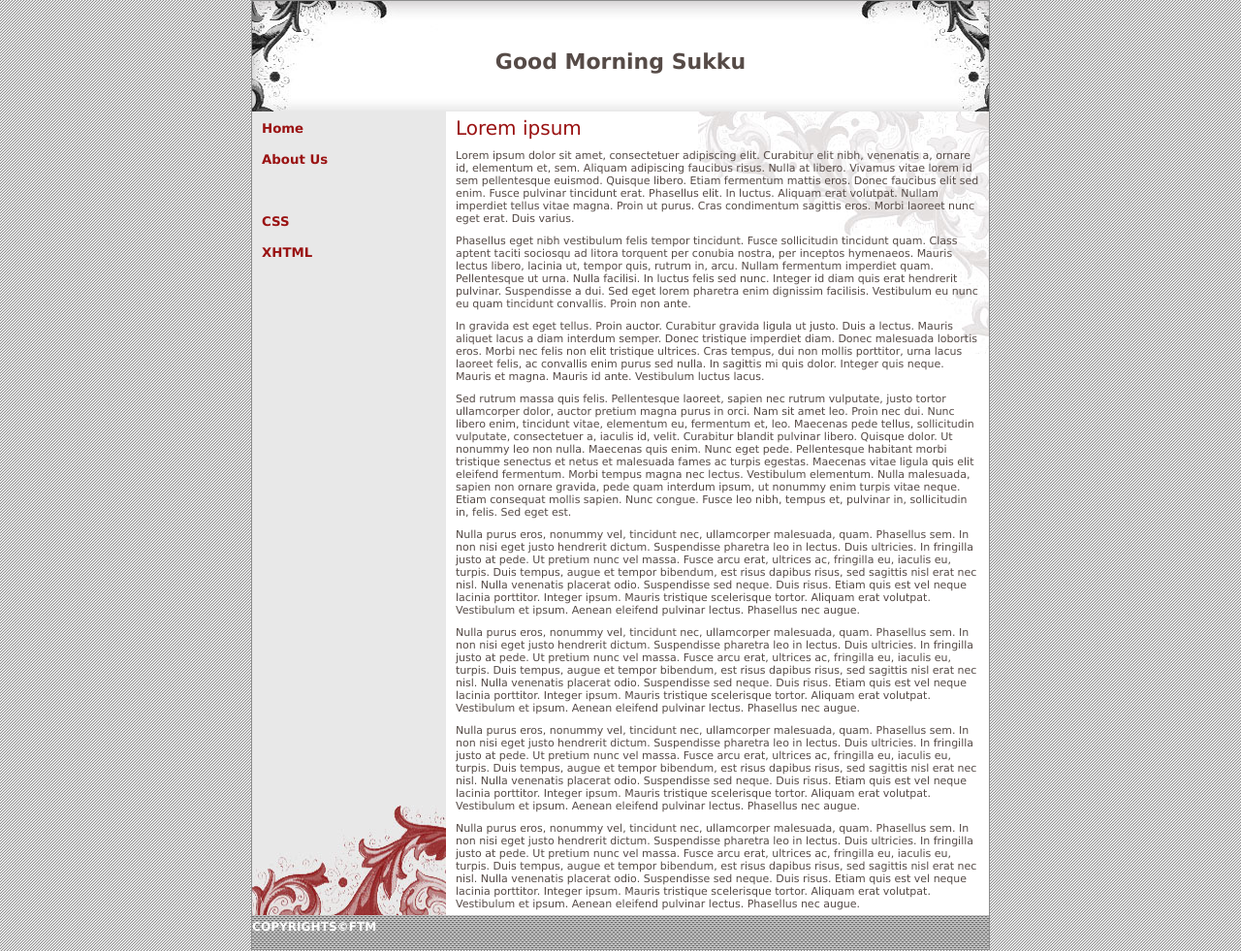
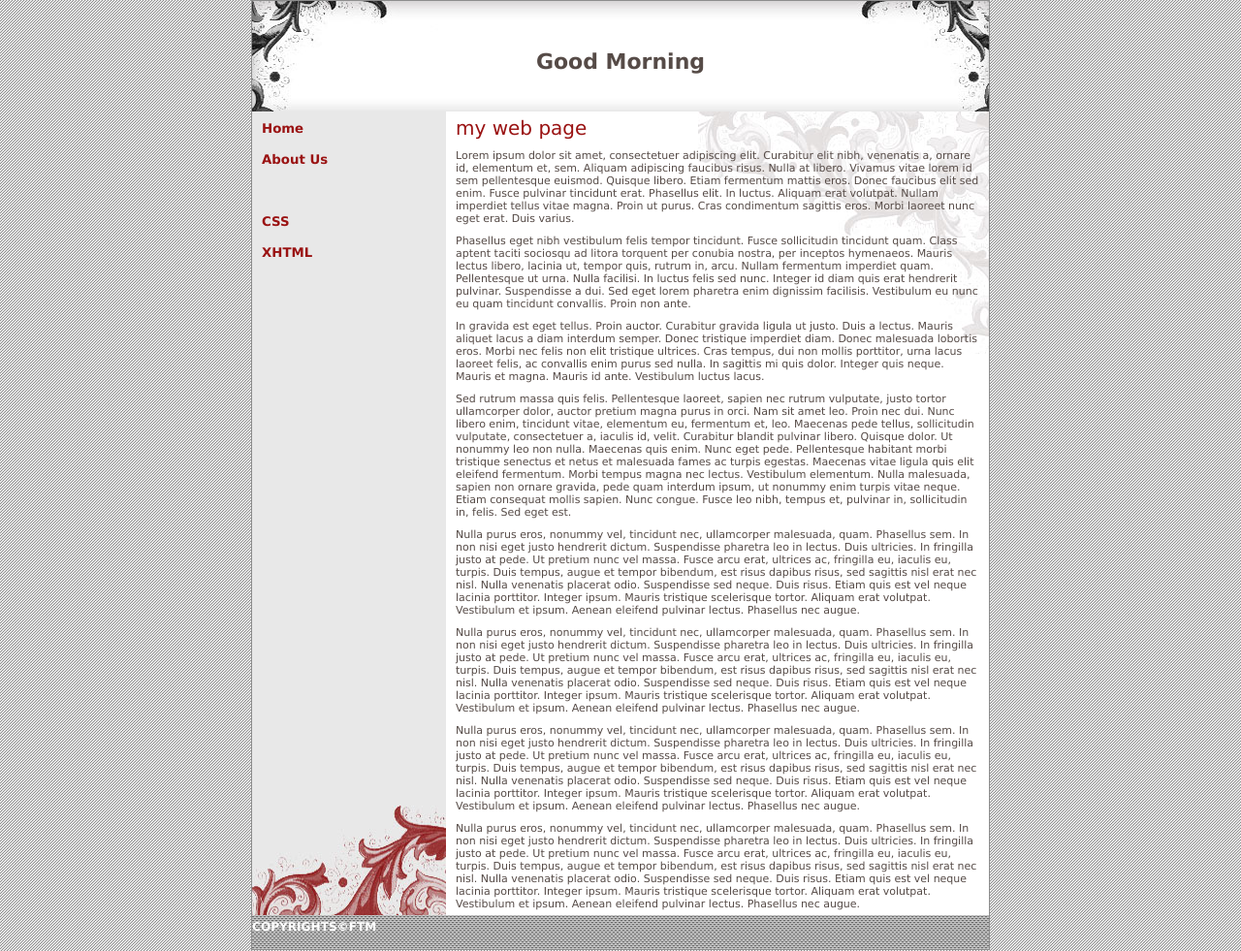
Before and after one commit to vijay1432/https-github.com-mourngrym1969-static, a plain HTML site: page index.html in a window 1280 px wide. Shown: the whole page at 97% size. Drawn offline with Linux system fonts and the light colour scheme.

Commit message:
my webpage added

```diff
--- a/index.html
+++ b/index.html
@@ -1,7 +1,7 @@
 <!DOCTYPE html PUBLIC "-//W3C//DTD XHTML 1.0 Transitional//EN" "http://www.w3.org/TR/xhtml1/DTD/xhtml1-transitional.dtd">
 <html xmlns="http://www.w3.org/1999/xhtml" xml:lang="en" lang="en">
 <head>
-<title>Welcome Sukku</title>
+<title>Welcome</title>
 <meta http-equiv="content-type" content="text/html;charset=utf-8" />
 <meta name="author" content="ramesh@gmail.com" />
 <meta name="description" content="FTM" />
@@ -13,7 +13,7 @@
  <!-- Generated at www.csscreator.com -->
 <div id="container">
 	<div id="banner">
-		<div id='bannertitle'>Good Morning Sukku</div>
+		<div id='bannertitle'>Good Morning</div>
 	</div>
 
 	<div id="outer">
@@ -30,7 +30,7 @@
  </div>
 
    		</div>
-   		<div id="content"><h2>Lorem ipsum</h2>
+   		<div id="content"><h2>my web page</h2>
 <p>Lorem ipsum dolor sit amet, consectetuer adipiscing elit. Curabitur elit nibh, venenatis a, ornare id, elementum et, sem. Aliquam adipiscing faucibus risus. Nulla at libero. Vivamus vitae lorem id sem pellentesque euismod. Quisque libero. Etiam fermentum mattis eros. Donec faucibus elit sed enim. Fusce pulvinar tincidunt erat. Phasellus elit. In luctus. Aliquam erat volutpat. Nullam imperdiet tellus vitae magna. Proin ut purus. Cras condimentum sagittis eros. Morbi laoreet nunc eget erat. Duis varius.
 </p>
 
```
